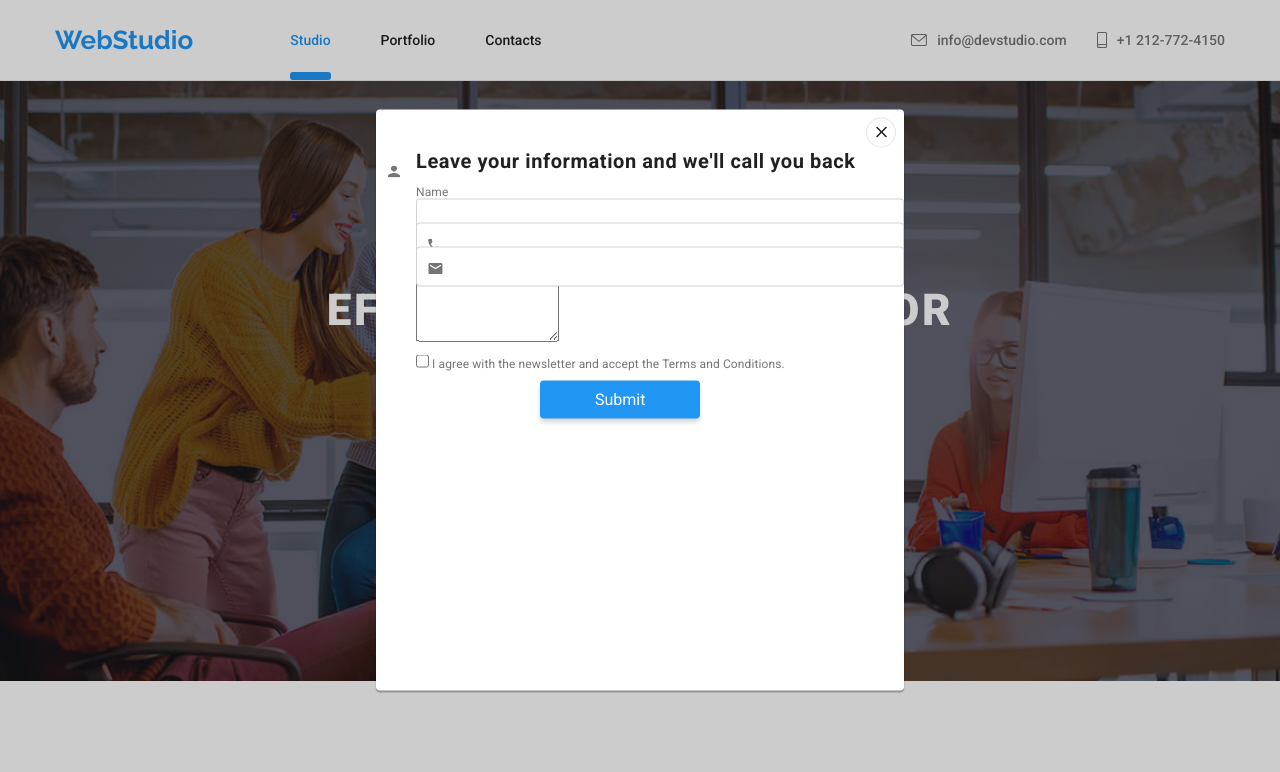
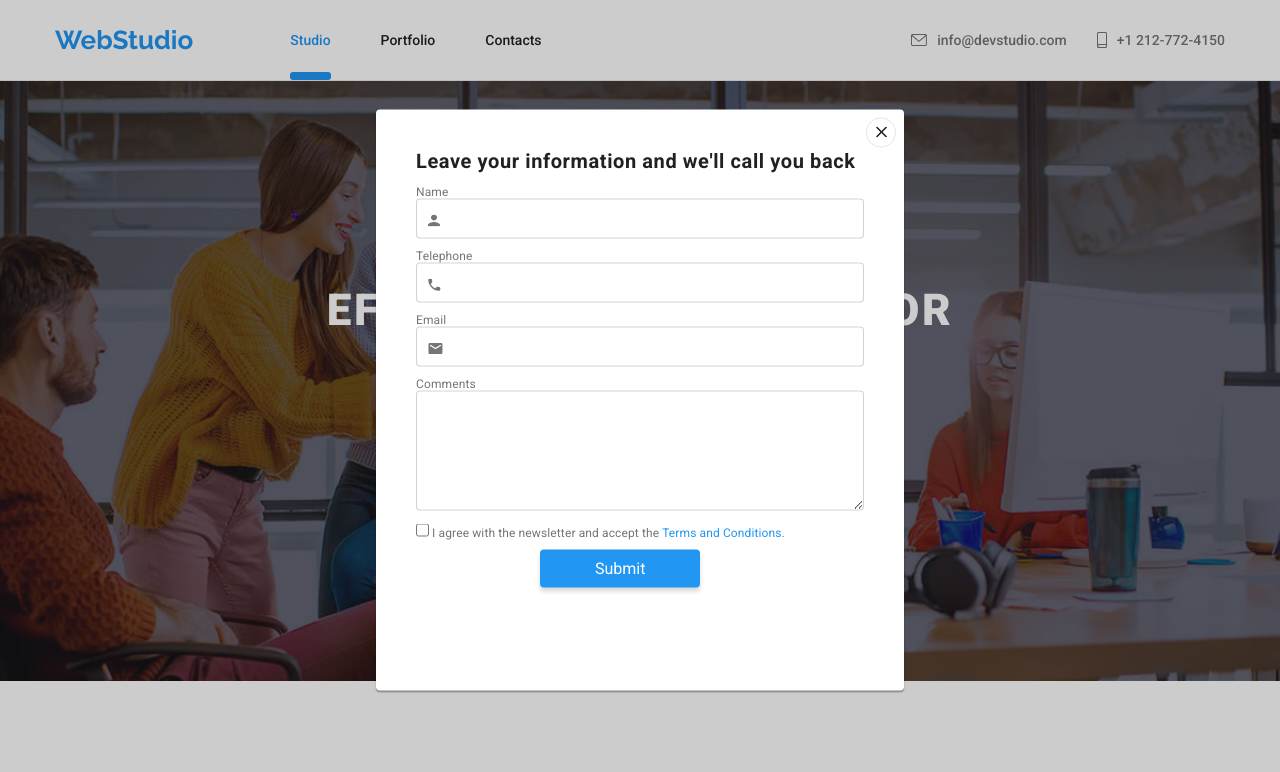
Before and after one commit to lilyzeta/goit-markup-hw-06, a plain HTML site: page index.html in a window 1280 px wide. Both pictures are taken after a click on the button "Request Our Service". Shown: the top 772 px of the page. Drawn offline with nearby package versions, Linux system fonts and the light colour scheme.

Commit message:
Modal Styling

```diff
--- a/css/styles.css
+++ b/css/styles.css
@@ -709,7 +709,7 @@ img {
   }
 }
 
-.modal-title {
+.modal-text {
   margin-top: 40px;
   margin-left: 40px;
   margin-bottom: 12px;
@@ -755,11 +755,10 @@ img {
 }
 
 .modal-box {
-  position: absolute;
   border: 1px solid rgba(33, 33, 33, 0.2);
   border-radius: 4px;
   height: 40px;
-  width: 100%;
+  width: 448px;
   cursor: pointer;
   padding: 15px 0 15px 57px;
   font-family: "Roboto";
@@ -769,9 +768,25 @@ img {
   line-height: calc(12 / 14);
   color: var(--mainmid);
 }
+.comment-text {
+  border: 1px solid rgba(33, 33, 33, 0.2);
+  border-radius: 4px;
+  height: 120px;
+  width: 448px;
+  cursor: pointer;
+  padding: 15px 0 15px 15px;
+  font-family: "Roboto";
+  font-style: normal;
+  font-weight: 400;
+  font-size: 12px;
+  line-height: calc(12 / 14);
+  color: var(--mainmid);
+}
 
-.modal-box:hover .modal-box:focus {
-  border: 1px solid var(--accentbright);
+.modal-box:hover,
+.modal-box:focus .comment-text:hover,
+.comment-text:focus {
+  border-color: var(--accentbright);
   outline: none;
   color: var(--accentbright);
 }
@@ -787,3 +802,7 @@ img {
 .modal-box:focus + .modal-icon {
   fill: var(--accentbright);
 }
+.modal-link {
+  color: var(--accentbright);
+  cursor: pointer;
+}
--- a/index.html
+++ b/index.html
@@ -459,47 +459,51 @@
         </button>
           <form class="modal-form">
 
-        <p class="modal-title">Leave your information and we'll call you back</p>
+        <p class="modal-text">Leave your information and we'll call you back</p>
             <div class="modal-field">
-            <label class="modal-text-label">
-              Name </br>
-            <div class="input-wrapper">
+            <label class="modal-text-label" for="name">
+              Name
+             <div class="input-wrapper">
               <input class="modal-box" type="text" id="name" name="name" minlength="2" required />
+              <svg class=" modal-icon" width="12px" height="12px"><use href="./assets/images/svg-icons.svg#icon-person"></use></svg>
+              </div>
             </label>
-              </div>
-            <svg class=" modal-icon" width="12px" height="12px"><use href="./assets/images/svg-icons.svg#icon-person"></use></svg>
+
             </div>
             <div class="modal-field">
-            <label class="modal-text-label">
-            Telephone </br>
+            <label class="modal-text-label" for="tel">
+            Telephone
             <div class="input-wrapper">
               <input id="tel" class="modal-box" type="tel" name="telephone" minlength="9" required />
-            </label>
-            <svg class="modal-icon" width="13px" height="13px"><use href="./assets/images/svg-icons.svg#icon-landline"></use></svg>
+              <svg class="modal-icon" width="13px" height="13px"><use href="./assets/images/svg-icons.svg#icon-landline"></use></svg>
+              </div>
+              </label>
+
             </div>
-              </div>
             <div class="modal-field">
-            <label class="modal-text-label">
-              Email </br>
+            <label class="modal-text-label" for="email">
+              Email
             <div class="input-wrapper">
               <input id="email" class="modal-box" type="email" name="email"/>
+              <svg class="modal-icon" width="15px" height="12px"><use href="./assets/images/svg-icons.svg#icon-email2"></use></svg>
+              </div>
             </label>
-              <svg class="modal-icon" width="15px" height="12px"><use href="./assets/images/svg-icons.svg#icon-email2"></use></svg>
-            </div>
+
             </div>
               <div class="modal-field">
-            <label class="modal-text-label">
-              Comments </br>
-              <textarea id="comment-text" name="comment-text" rows="5" placeholder="Enter the text">
+            <label class="modal-text-label" for="comment-text">
+              Comments
+              <textarea class="comment-text" id="comment-text" name="comment-text" rows="5" placeholder="Enter the text">
               </textarea>
             </label>
             </div>
             <div class="modal-field">
             <label class="modal-text-label">
               <input type="checkbox" name="termsandconditions" value="accept" required />
-              I agree with the newsletter and accept the <a>Terms and Conditions</a>.
+              I agree with the newsletter and accept the <a href="#" class="modal-link">Terms and Conditions</a>.
+              </div>
             </label>
-              </div>
+
             <button class="modal-submit-button" type="submit">Submit</button>
 
         </form>
```
